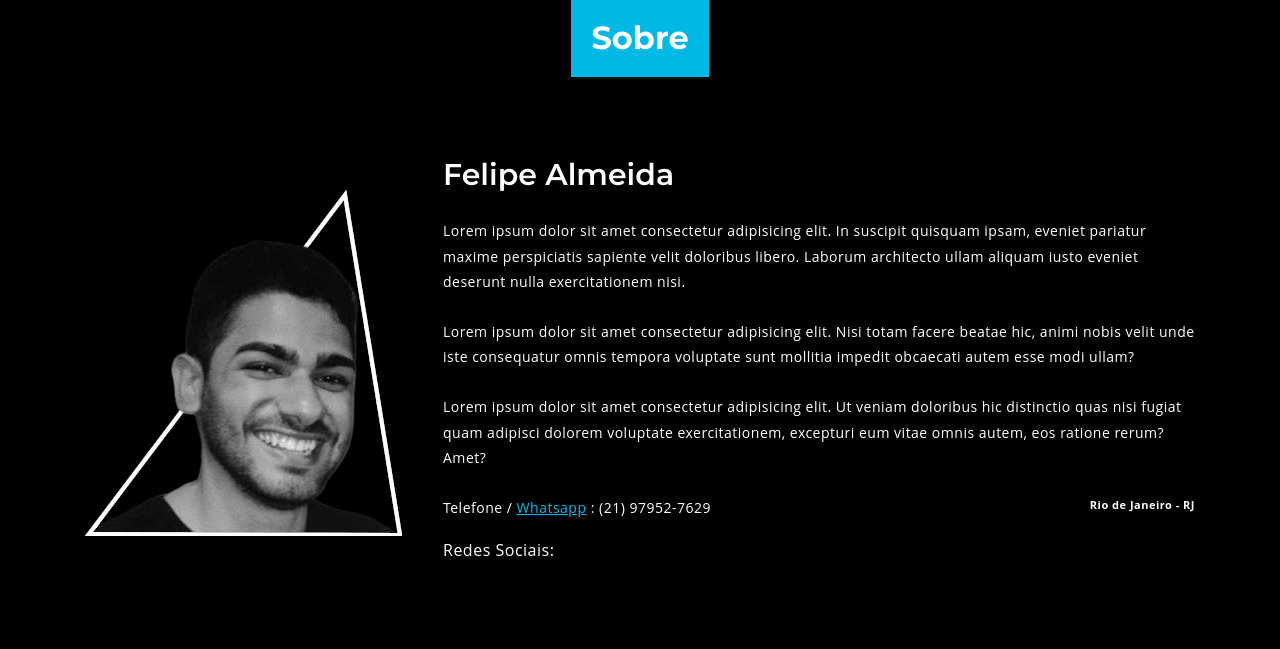
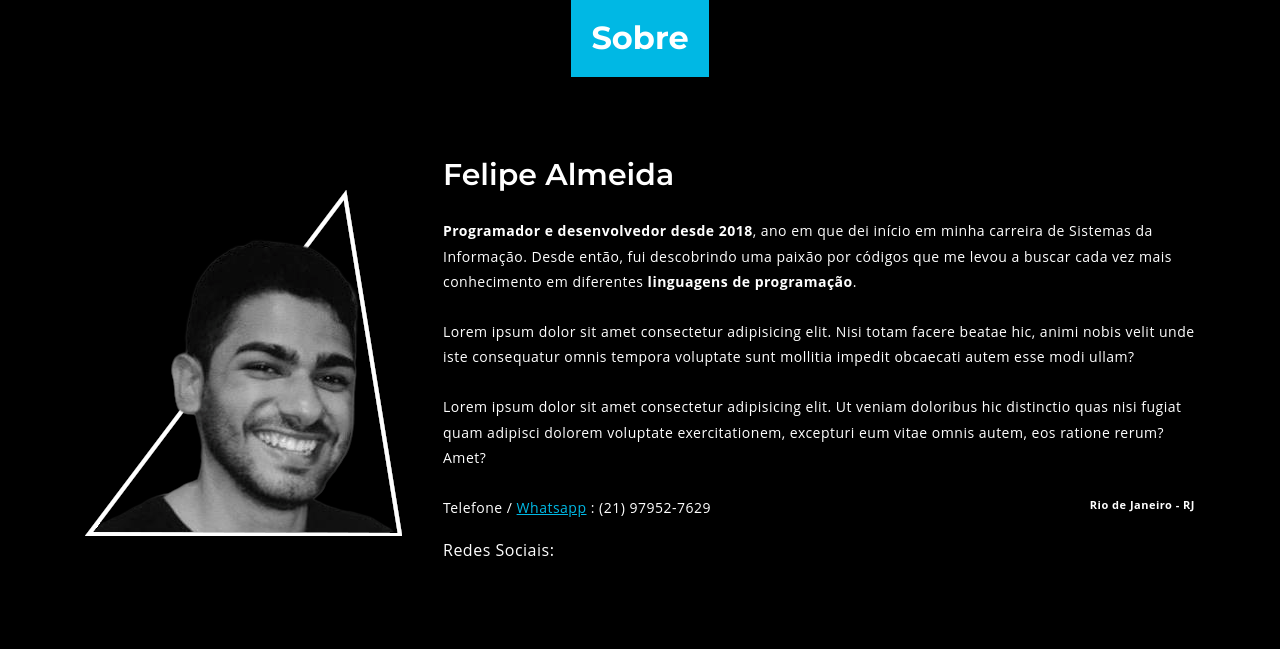
Before and after one commit to FelipeAlmeidaPaes/curriculo.github.io, a PHP site: page / in a window 1280 px wide. Shown: the part 801-1450 px from the top of the page. Run offline with PHP 8.4, Linux system fonts and the light colour scheme; some libraries are stand-ins or nearby versions.

Commit message:
start sobre paragraphs

```diff
--- a/index.php
+++ b/index.php
@@ -52,7 +52,7 @@
           </h3>
 
           <p>
-            Lorem ipsum dolor sit amet consectetur adipisicing elit. In suscipit quisquam ipsam, eveniet pariatur maxime perspiciatis sapiente velit doloribus libero. Laborum architecto ullam aliquam iusto eveniet deserunt nulla exercitationem nisi.
+            <b>Programador e desenvolvedor desde 2018</b>, ano em que dei início em minha carreira de Sistemas da Informação. Desde então, fui descobrindo uma paixão por códigos que me levou a buscar cada vez mais conhecimento em diferentes <b>linguagens de programação</b>.
           </p>
 
           <p>
```
